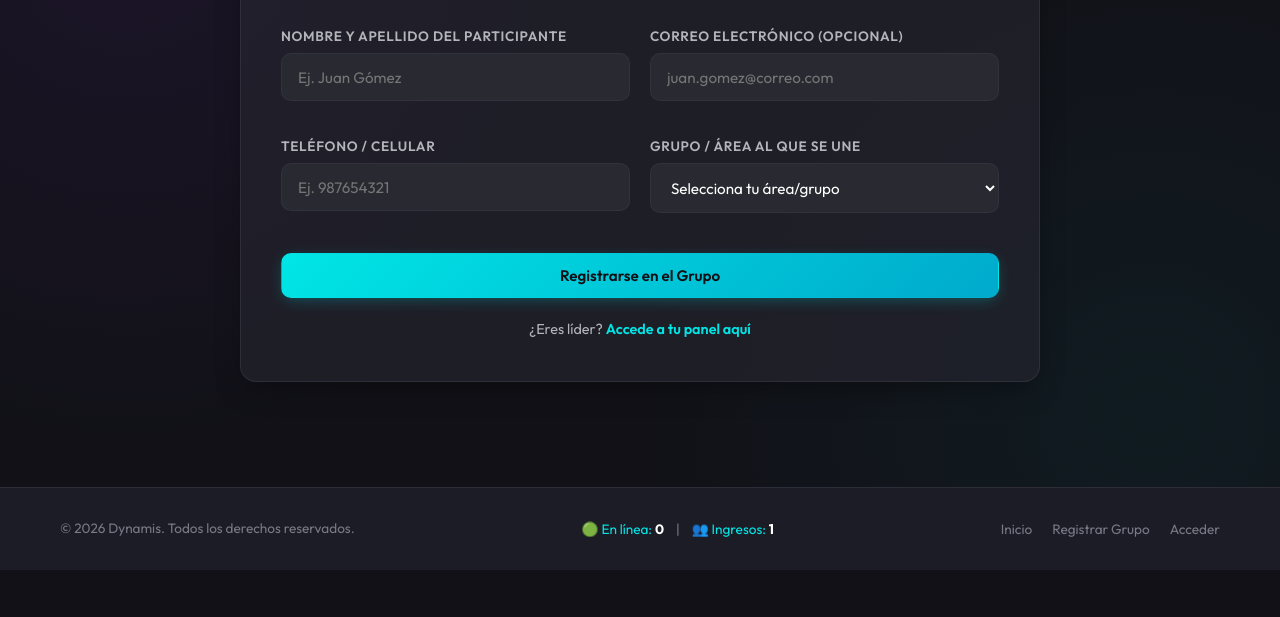
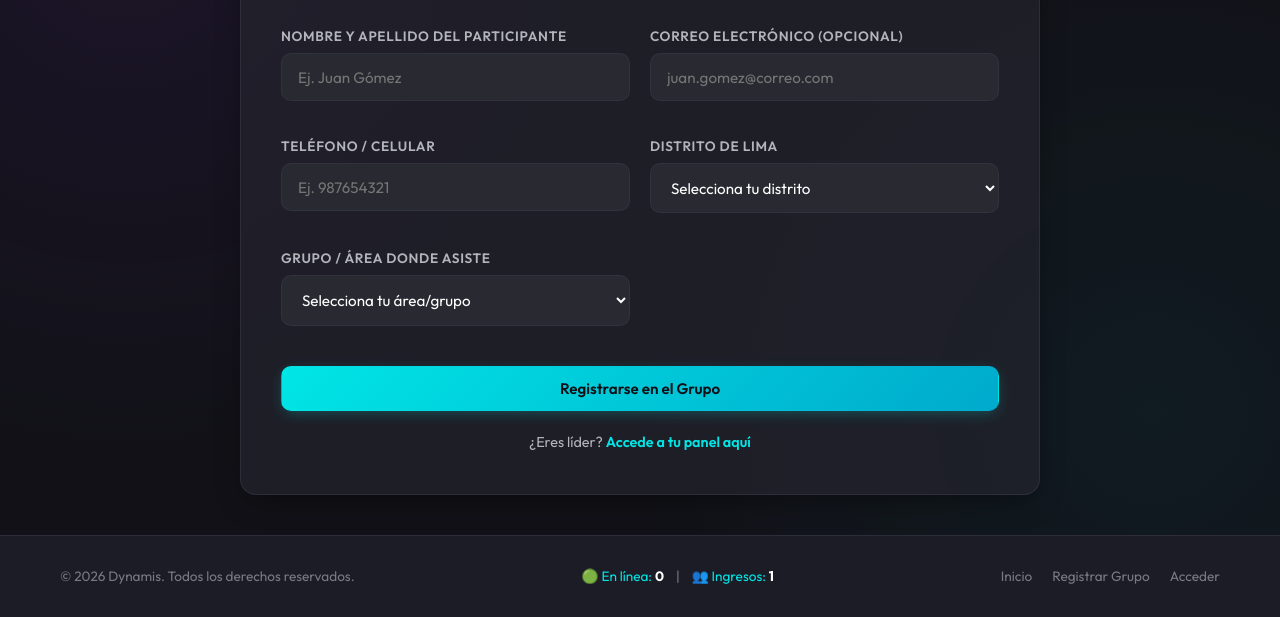
Before and after one commit to leonnnc/Dynamis, a website: page index.html in a window 1280 px wide. Both pictures are taken after a click on the link "Registrarse". Shown: the part 230-847 px from the top of the page. Before the commit the page ends 800 px from the top, so only its background shows below. Drawn offline with Linux system fonts and the light colour scheme.

Commit message:
Add Distrito de Lima field to the participant registration form

```diff
--- a/index.html
+++ b/index.html
@@ -179,7 +179,56 @@
                             <input type="tel" id="reg-mem-phone" required placeholder="Ej. 987654321">
                         </div>
                         <div class="form-group">
-                            <label for="reg-mem-area">Grupo / Área al que se une</label>
+                            <label for="reg-mem-district">Distrito de Lima</label>
+                            <select id="reg-mem-district" required>
+                                <option value="" disabled selected>Selecciona tu distrito</option>
+                                <option value="Ancón">Ancón</option>
+                                <option value="Ate">Ate</option>
+                                <option value="Barranco">Barranco</option>
+                                <option value="Breña">Breña</option>
+                                <option value="Carabayllo">Carabayllo</option>
+                                <option value="Chaclacayo">Chaclacayo</option>
+                                <option value="Chorrillos">Chorrillos</option>
+                                <option value="Cieneguilla">Cieneguilla</option>
+                                <option value="Comas">Comas</option>
+                                <option value="El Agustino">El Agustino</option>
+                                <option value="Independencia">Independencia</option>
+                                <option value="Jesús María">Jesús María</option>
+                                <option value="La Molina">La Molina</option>
+                                <option value="La Victoria">La Victoria</option>
+                                <option value="Lima Centro">Lima Centro</option>
+                                <option value="Lince">Lince</option>
+                                <option value="Los Olivos">Los Olivos</option>
+                                <option value="Lurigancho-Chosica">Lurigancho-Chosica</option>
+                                <option value="Lurín">Lurín</option>
+                                <option value="Magdalena del Mar">Magdalena del Mar</option>
+                                <option value="Miraflores">Miraflores</option>
+                                <option value="Pachacámac">Pachacámac</option>
+                                <option value="Pucusana">Pucusana</option>
+                                <option value="Pueblo Libre">Pueblo Libre</option>
+                                <option value="Puente Piedra">Puente Piedra</option>
+                                <option value="Punta Hermosa">Punta Hermosa</option>
+                                <option value="Punta Negra">Punta Negra</option>
+                                <option value="Rímac">Rímac</option>
+                                <option value="San Bartolo">San Bartolo</option>
+                                <option value="San Borja">San Borja</option>
+                                <option value="San Isidro">San Isidro</option>
+                                <option value="San Juan de Lurigancho">San Juan de Lurigancho</option>
+                                <option value="San Juan de Miraflores">San Juan de Miraflores</option>
+                                <option value="San Luis">San Luis</option>
+                                <option value="San Martín de Porres">San Martín de Porres</option>
+                                <option value="San Miguel">San Miguel</option>
+                                <option value="Santa Anita">Santa Anita</option>
+                                <option value="Santa María del Mar">Santa María del Mar</option>
+                                <option value="Santa Rosa">Santa Rosa</option>
+                                <option value="Santiago de Surco">Santiago de Surco</option>
+                                <option value="Surquillo">Surquillo</option>
+                                <option value="Villa El Salvador">Villa El Salvador</option>
+                                <option value="Villa María del Triunfo">Villa María del Triunfo</option>
+                            </select>
+                        </div>
+                        <div class="form-group">
+                            <label for="reg-mem-area">Grupo / Área donde asiste</label>
                             <select id="reg-mem-area" required>
                                 <option value="" disabled selected>Cargando áreas disponibles...</option>
                             </select>
--- a/js/app.js
+++ b/js/app.js
@@ -514,6 +514,7 @@ async function handleRegisterMember(e) {
     const name = document.getElementById('reg-mem-name').value;
     const email = document.getElementById('reg-mem-email').value;
     const phone = document.getElementById('reg-mem-phone').value;
+    const district = document.getElementById('reg-mem-district').value;
     const areaLiderId = document.getElementById('reg-mem-area').value;
 
     try {
@@ -522,6 +523,7 @@ async function handleRegisterMember(e) {
             nombreCompleto: name,
             correo: email || '',
             telefono: phone,
+            distrito: district,
             estado: 'activo'
         };
 
@@ -819,7 +821,7 @@ async function loadGeneralDashboard() {
                 const leader = users.find(u => u.uid === mem.areaLiderId);
                 const leaderName = leader ? leader.liderName : 'Desconocido';
                 const groupName = leader ? leader.nombreGrupo : 'Sin grupo';
-                const district = leader ? leader.distrito : 'Sin distrito';
+                const district = mem.distrito || (leader ? leader.distrito : 'Sin distrito');
 
                 const tr = document.createElement('tr');
                 tr.innerHTML = `
@@ -1072,7 +1074,7 @@ async function loadAreaDashboard() {
                 li.innerHTML = `
                     <div class="member-info">
                         <span class="member-name">${mem.nombreCompleto}</span>
-                        <span class="member-phone-email">${mem.telefono} • ${mem.correo || 'Sin correo'}</span>
+                        <span class="member-phone-email">${mem.telefono} • ${mem.correo || 'Sin correo'} • <span class="profile-badge" style="font-size:0.75rem;padding:2px 6px;">${mem.distrito || currentUser.distrito}</span></span>
                     </div>
                     <button class="btn-delete-member" data-id="${mem.id}" aria-label="Eliminar participante">
                         <svg width="18" height="18" viewBox="0 0 24 24" fill="none" stroke="currentColor" stroke-width="2"><polyline points="3 6 5 6 21 6"></polyline><path d="M19 6v14a2 2 0 0 1-2 2H7a2 2 0 0 1-2-2V6m3 0V4a2 2 0 0 1 2-2h4a2 2 0 0 1 2 2v2"></path><line x1="10" y1="11" x2="10" y2="17"></line><line x1="14" y1="11" x2="14" y2="17"></line></svg>
@@ -1202,6 +1204,7 @@ async function handleAddMember(e) {
             nombreCompleto: name,
             correo: email || '',
             telefono: phone,
+            distrito: currentUser.distrito,
             estado: 'activo'
         };
 
```
